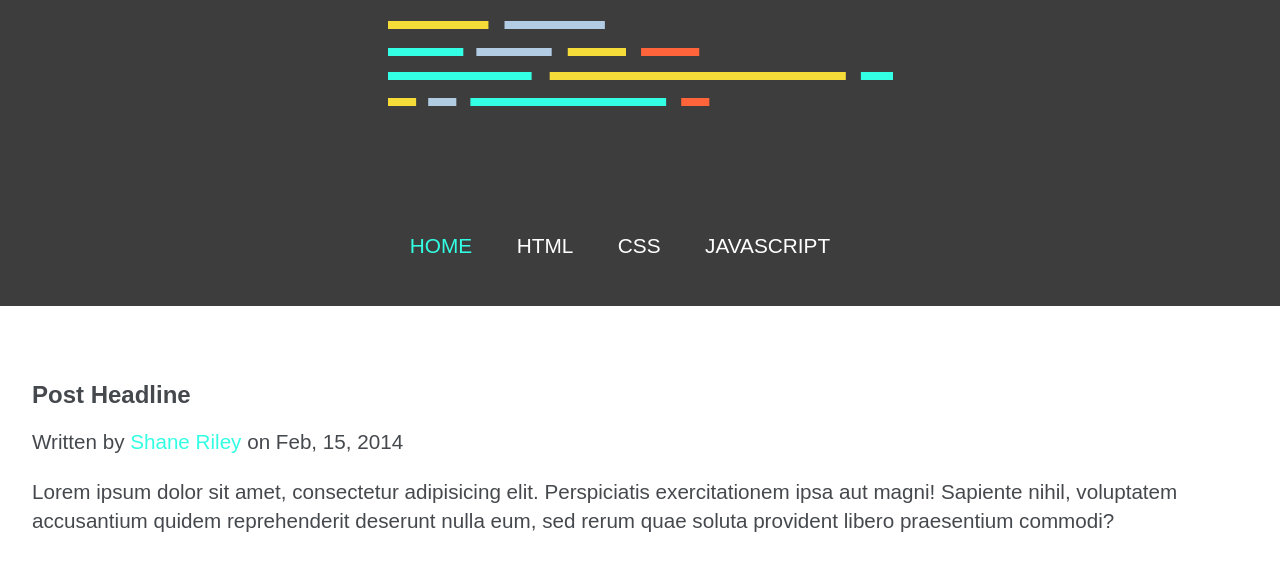
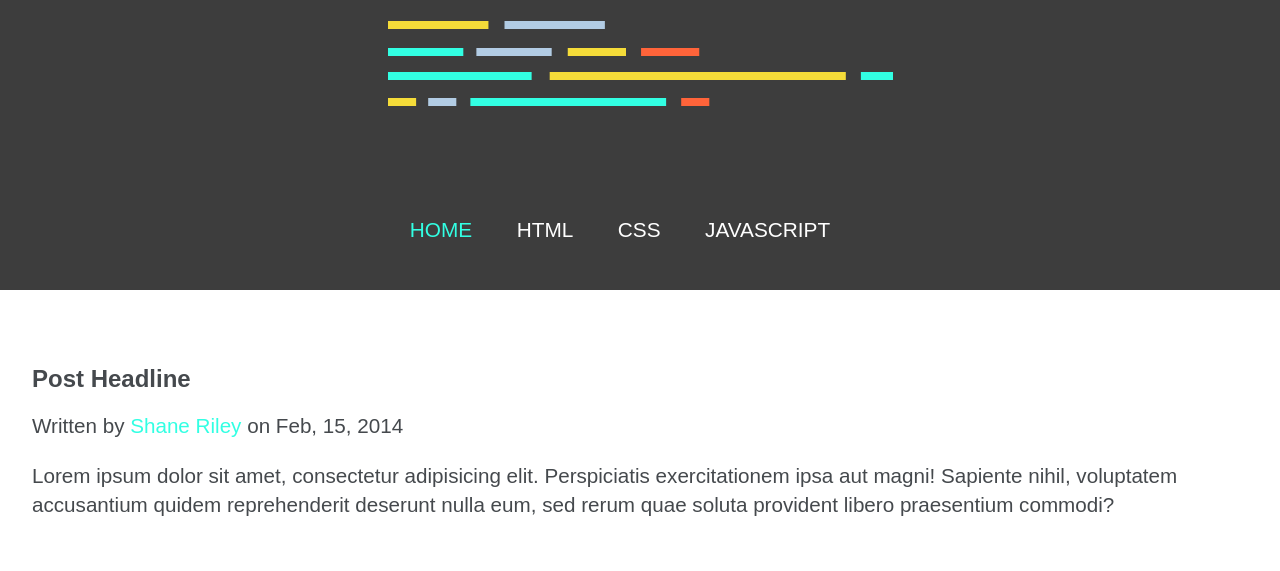
Before and after one commit to CristianCristea/LaunchSchool_front_end_development, a plain HTML site: page HTML and CSS/lesson_5/responsive_blog_design/index.html in a window 1280 px wide. Shown: the part 229-800 px from the top of the page. Drawn offline with Linux system fonts and the light colour scheme.

Commit message:
Reduce nav margin-top on mobile

```diff
--- a/HTML and CSS/lesson_5/responsive_blog_design/css/style.css
+++ b/HTML and CSS/lesson_5/responsive_blog_design/css/style.css
@@ -75,7 +75,7 @@ header img {
 }
 
 header nav {
-  margin-top: 7em;
+  margin-top: 4em;
   text-align: center;
 }
 
@@ -110,6 +110,10 @@ header nav a {
     width: initial;
     padding: 1em 2.5em 1em 0;
   }
+
+  header nav {
+    margin-top: 6em;
+  }
 }
 
 header nav a:hover {
```
